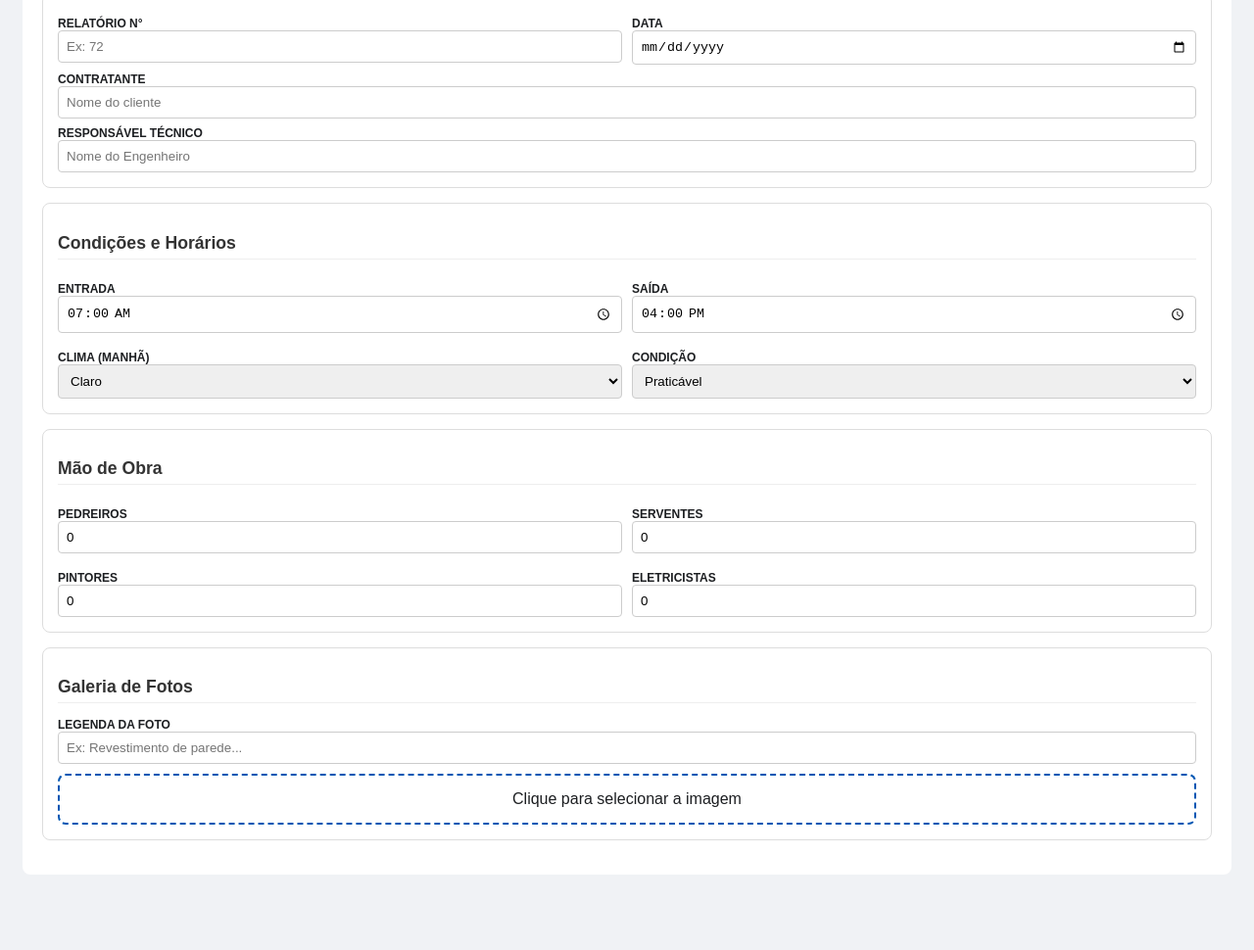
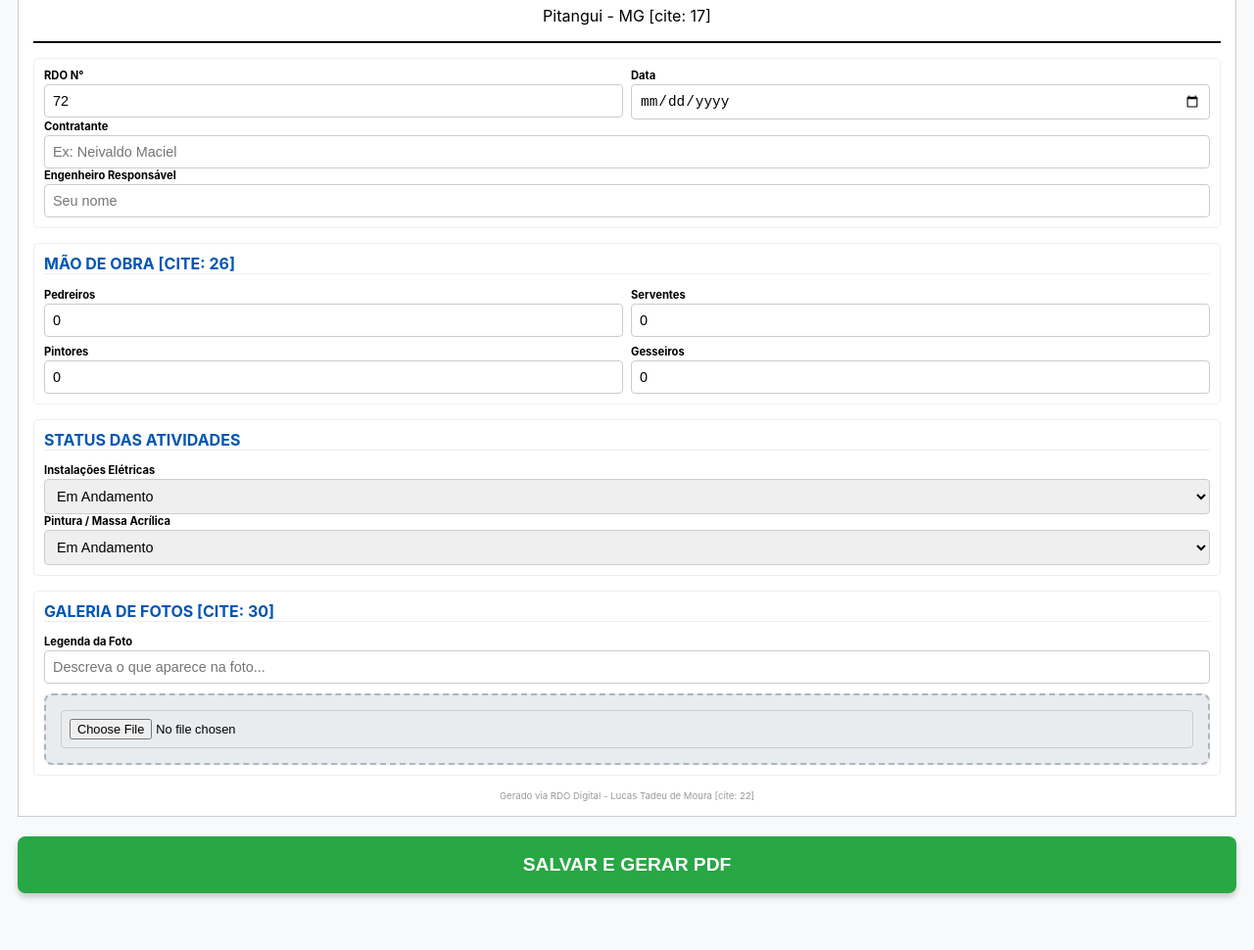
Before and after one commit to lucastadeumoura/rdo-app, a plain HTML site: page index.html in a window 1280 px wide. Shown: the part 110-1080 px from the top of the page at 98% size. Before the commit the page ends 1026 px from the top, so only its background shows below. Drawn offline with Linux system fonts and the light colour scheme.

Commit message:
Update index.html

```diff
--- a/index.html
+++ b/index.html
@@ -2,81 +2,111 @@
 <html lang="pt-br">
 <head>
     <meta charset="UTF-8">
-    <meta name="viewport" content="width=device-width, initial-scale=1.0">
-    <title>RDO - Relatório Diário de Obra</title>
-    <meta name="apple-mobile-web-app-capable" content="yes">
+    <meta name="viewport" content="width=device-width, initial-scale=1.0, maximum-scale=1.0, user-scalable=no">
+    <title>RDO Digital</title>
     <script src="https://cdnjs.cloudflare.com/ajax/libs/html2pdf.js/0.10.1/html2pdf.bundle.min.js"></script>
     <style>
-        body { font-family: sans-serif; padding: 15px; background: #f0f2f5; color: #1c1e21; }
-        #report-content { background: white; padding: 20px; border-radius: 8px; }
-        .card { border: 1px solid #ddd; padding: 15px; margin-bottom: 15px; border-radius: 8px; }
-        h1 { color: #0056b3; font-size: 1.5rem; text-align: center; }
-        h2 { font-size: 1.1rem; border-bottom: 1px solid #eee; padding-bottom: 5px; color: #333; }
-        .grid { display: grid; grid-template-columns: 1fr 1fr; gap: 10px; }
-        label { display: block; font-size: 0.75rem; font-weight: bold; margin-top: 8px; text-transform: uppercase; }
-        input, select, textarea { width: 100%; padding: 8px; border: 1px solid #ccc; border-radius: 4px; box-sizing: border-box; }
-        .photo-area { border: 2px dashed #0056b3; padding: 15px; text-align: center; margin-top: 10px; border-radius: 8px; }
-        #btn-generate { background: #28a745; color: white; border: none; padding: 15px; border-radius: 8px; width: 100%; font-size: 1.1rem; font-weight: bold; cursor: pointer; margin-top: 10px; }
-        img { max-width: 100%; margin-top: 10px; border-radius: 4px; }
+        body { font-family: -apple-system, sans-serif; padding: 10px; background: #f8f9fa; }
+        #report-content { background: white; padding: 15px; border: 1px solid #ccc; }
+        .header { text-align: center; border-bottom: 2px solid #000; margin-bottom: 15px; }
+        .section { margin-bottom: 15px; border: 1px solid #eee; padding: 10px; border-radius: 5px; }
+        h2 { font-size: 1rem; color: #0056b3; margin-top: 0; text-transform: uppercase; border-bottom: 1px solid #eee; }
+        .grid { display: grid; grid-template-columns: 1fr 1fr; gap: 8px; }
+        label { display: block; font-size: 0.7rem; font-weight: bold; margin-bottom: 2px; }
+        input, select { width: 100%; padding: 8px; border: 1px solid #ccc; border-radius: 4px; font-size: 0.9rem; box-sizing: border-box; }
+
+        /* Botão de Imagem Corrigido */
+        .photo-input-container { margin-top: 10px; background: #e9ecef; padding: 15px; text-align: center; border-radius: 8px; border: 2px dashed #adb5bd; }
+
+        /* Botão Gerar PDF */
+        .controls { margin-top: 20px; padding-bottom: 40px; }
+        #btn-generate { background: #28a745; color: white; border: none; padding: 18px; border-radius: 8px; width: 100%; font-size: 1.2rem; font-weight: bold; box-shadow: 0 4px 6px rgba(0,0,0,0.2); }
+
+        img { max-width: 100%; margin-top: 10px; display: block; border: 1px solid #ddd; }
+        .footer-note { font-size: 0.6rem; text-align: center; color: #999; margin-top: 10px; }
     </style>
 </head>
 <body>
 
     <div id="report-content">
-        <h1>Relatório Diário de Obra (RDO)</h1>
-
-        <div class="card">
-            <div class="grid">
-                <div>
-                    <label>Relatório N°</label>
-                    <input type="text" id="rdo-num" placeholder="Ex: 72">
-                </div>
-                <div>
-                    <label>Data</label>
-                    <input type="date" id="data-obra">
-                </div>
-            </div>
-            <label>Contratante</label>
-            <input type="text" id="contratante" placeholder="Nome do cliente">
-            <label>Responsável Técnico</label>
-            <input type="text" id="responsavel" placeholder="Nome do Engenheiro">
+        <div class="header">
+            <h1>Relatório Diário de Obra</h1>
+            <p>Pitangui - MG [cite: 17]</p>
         </div>
 
-        <div class="card">
-            <h2>Condições e Horários</h2>
+        <div class="section">
             <div class="grid">
-                <div>
-                    <label>Entrada</label>
-                    <input type="time" value="07:00">
-                </div>
-                <div>
-                    <label>Saída</label>
-                    <input type="time" value="16:00">
-                </div>
-                <div>
-                    <label>Clima (Manhã)</label>
-                    <select><option>Claro</option><option>Chuvoso</option><option>Nublado</option></select>
-                </div>
-                <div>
-                    <label>Condição</label>
-                    <select><option>Praticável</option><option>Impraticável</option></select>
-                </div>
+                <div><label>RDO N°</label><input type="number" id="rdo-num" value="72"></div>
+                <div><label>Data</label><input type="date" id="data-obra"></div>
             </div>
+            <label>Contratante</label><input type="text" placeholder="Ex: Neivaldo Maciel">
+            <label>Engenheiro Responsável</label><input type="text" placeholder="Seu nome">
         </div>
 
-        <div class="card">
-            <h2>Mão de Obra</h2>
+        <div class="section">
+            <h2>Mão de Obra [cite: 26]</h2>
             <div class="grid">
                 <div><label>Pedreiros</label><input type="number" value="0"></div>
                 <div><label>Serventes</label><input type="number" value="0"></div>
                 <div><label>Pintores</label><input type="number" value="0"></div>
-                <div><label>Eletricistas</label><input type="number" value="0"></div>
+                <div><label>Gesseiros</label><input type="number" value="0"></div>
             </div>
         </div>
 
-        <div class="card">
-            <h2>Galeria de Fotos</h2>
+        <div class="section">
+            <h2>Status das Atividades </h2>
+            <label>Instalações Elétricas</label>
+            <select><option>Em Andamento</option><option>Paralisada</option><option>Concluída</option></select>
+            <label>Pintura / Massa Acrílica</label>
+            <select><option>Em Andamento</option><option>Paralisada</option><option>Concluída</option></select>
+        </div>
+
+        <div class="section">
+            <h2>Galeria de Fotos [cite: 30]</h2>
             <label>Legenda da Foto</label>
-            <input type="text" id="caption" placeholder="Ex: Revestimento de parede...">
-            <div class="photo-area" onclick="document.getElementById('fileInput').click()">
-                Clique para selecionar a imagem
+            <input type="text" id="caption" placeholder="Descreva o que aparece na foto...">
+
+            <div class="photo-input-container">
+                <input type="file" id="fileInput" accept="image/*" style="font-size: 0.8rem;">
+            </div>
+            <div id="preview"></div>
+        </div>
+
+        <div class="footer-note">Gerado via RDO Digital - Lucas Tadeu de Moura [cite: 22]</div>
+    </div>
+
+    <div class="controls">
+        <button id="btn-generate">SALVAR E GERAR PDF</button>
+    </div>
+
+    <script>
+        // Preview da imagem
+        const fileInput = document.getElementById('fileInput');
+        fileInput.addEventListener('change', function(e) {
+            const reader = new FileReader();
+            reader.onload = function() {
+                const preview = document.getElementById('preview');
+                preview.innerHTML = '';
+                const img = new Image();
+                img.src = reader.result;
+                preview.appendChild(img);
+            }
+            reader.readAsDataURL(e.target.files[0]);
+        });
+
+        // Gerador de PDF
+        document.getElementById('btn-generate').onclick = function() {
+            const element = document.getElementById('report-content');
+            const num = document.getElementById('rdo-num').value;
+            const options = {
+                margin: 5,
+                filename: `RDO_${num}.pdf`,
+                image: { type: 'jpeg', quality: 0.98 },
+                html2canvas: { scale: 2, useCORS: true },
+                jsPDF: { unit: 'mm', format: 'a4', orientation: 'portrait' }
+            };
+            html2pdf().set(options).from(element).save();
+        };
+    </script>
+</body>
+</html>
```
